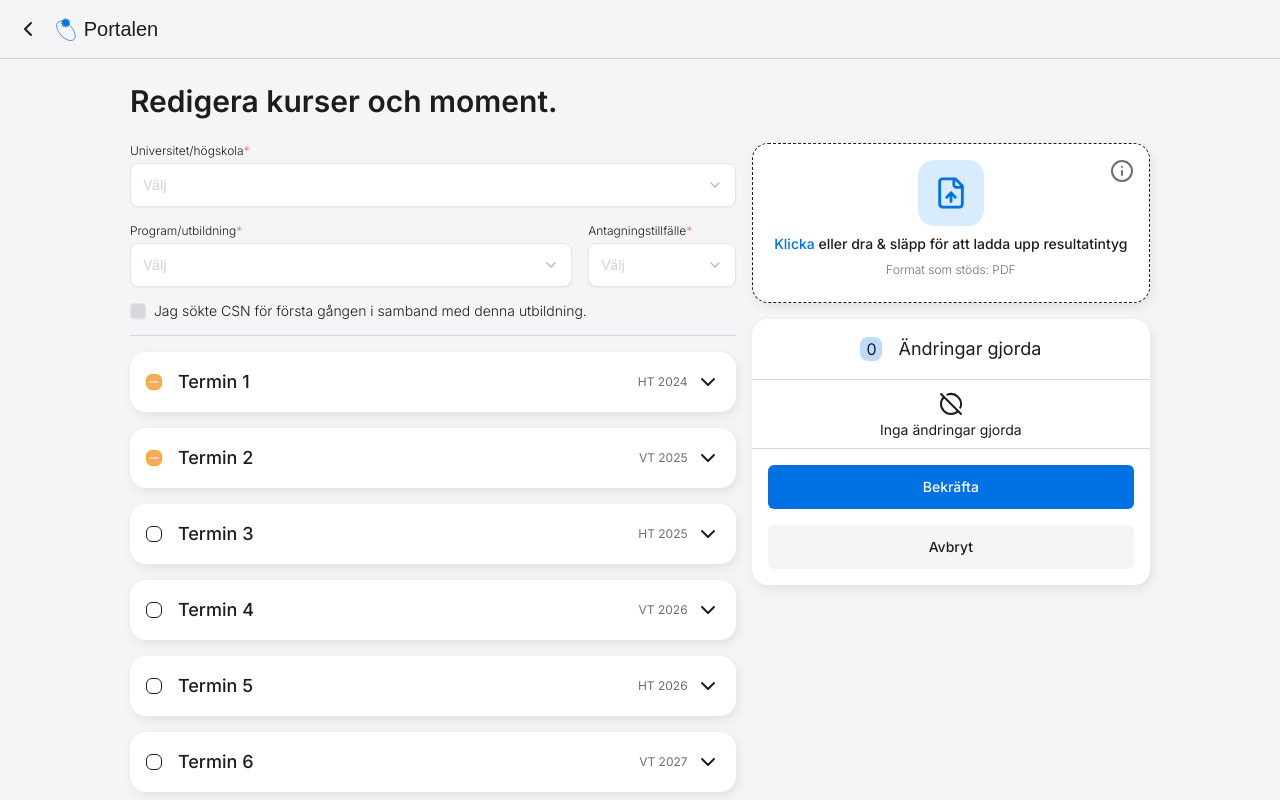
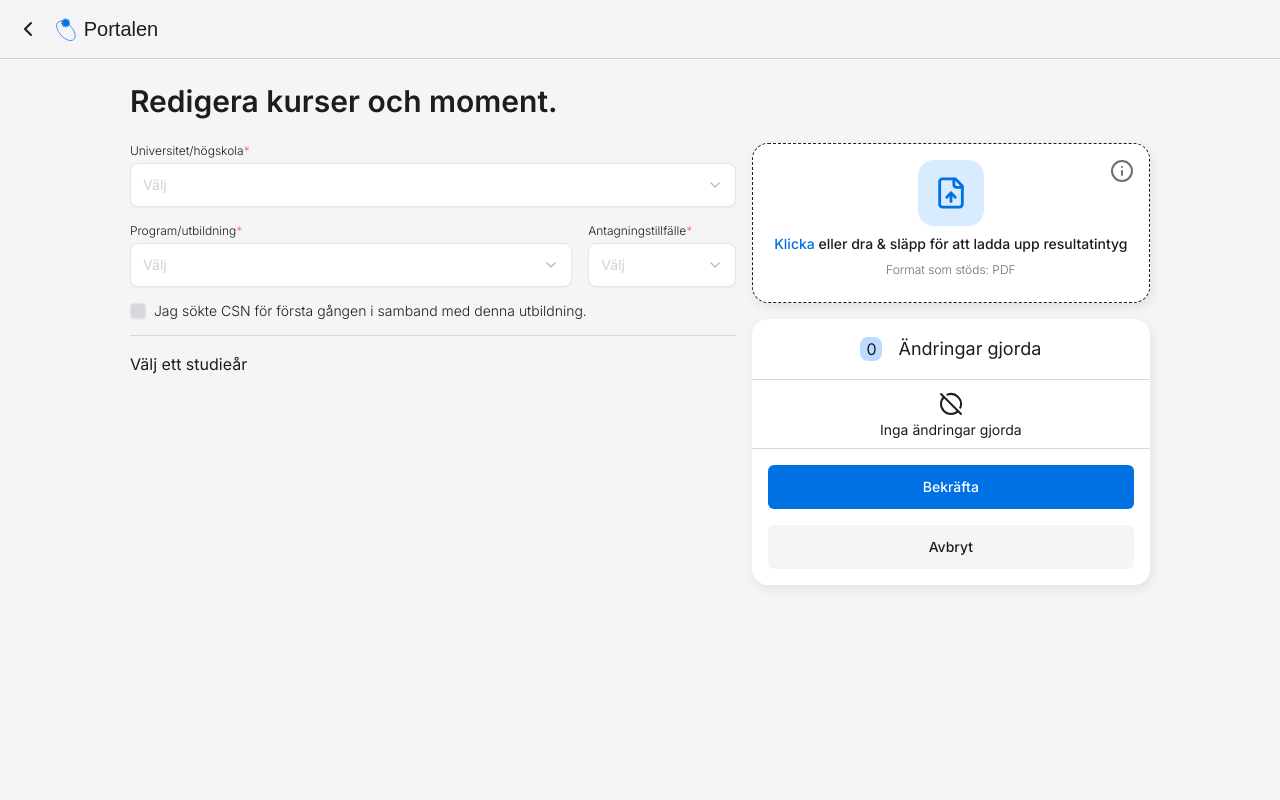
Before and after one commit to Djurson/studydash, a Next.js app: page /results in a window 1280 px wide. Shown: the top 800 px of the page. Built offline with nearby package versions, Linux system fonts and the light colour scheme; a web font is replaced by a local one.

Commit message:
Update page.tsx

```diff
--- a/app/results/page.tsx
+++ b/app/results/page.tsx
@@ -127,6 +127,8 @@ export default function Page() {
             </div>
 
             <Separator />
+            {studyYear !== undefined ? (
+              <>
                 <div className="flex flex-col gap-4">
                   {program.semesters.map((semester) => {
                     semesterCount += 1;
@@ -145,6 +147,10 @@ export default function Page() {
                     <EditSemesters key={semester.name} semester={semester} semsterSeason={allSemesters[9]} />
                   ))}
                 </div>
+              </>
+            ) : (
+              <p>Välj ett studieår</p>
+            )}
           </div>
         </section>
         <section className="col-start-4 col-span-2">
```
Lines whose indentation alone changed are shown as unchanged.
